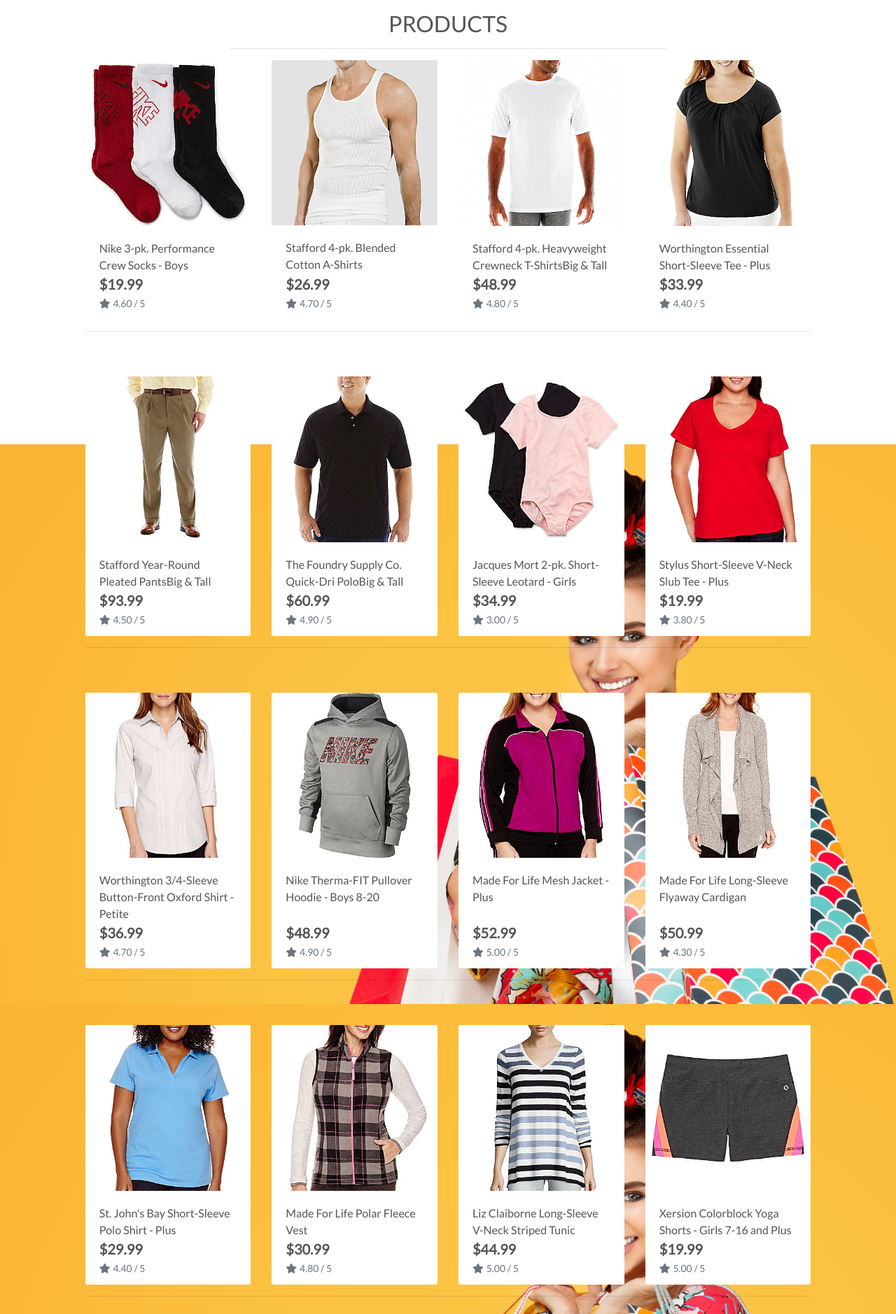
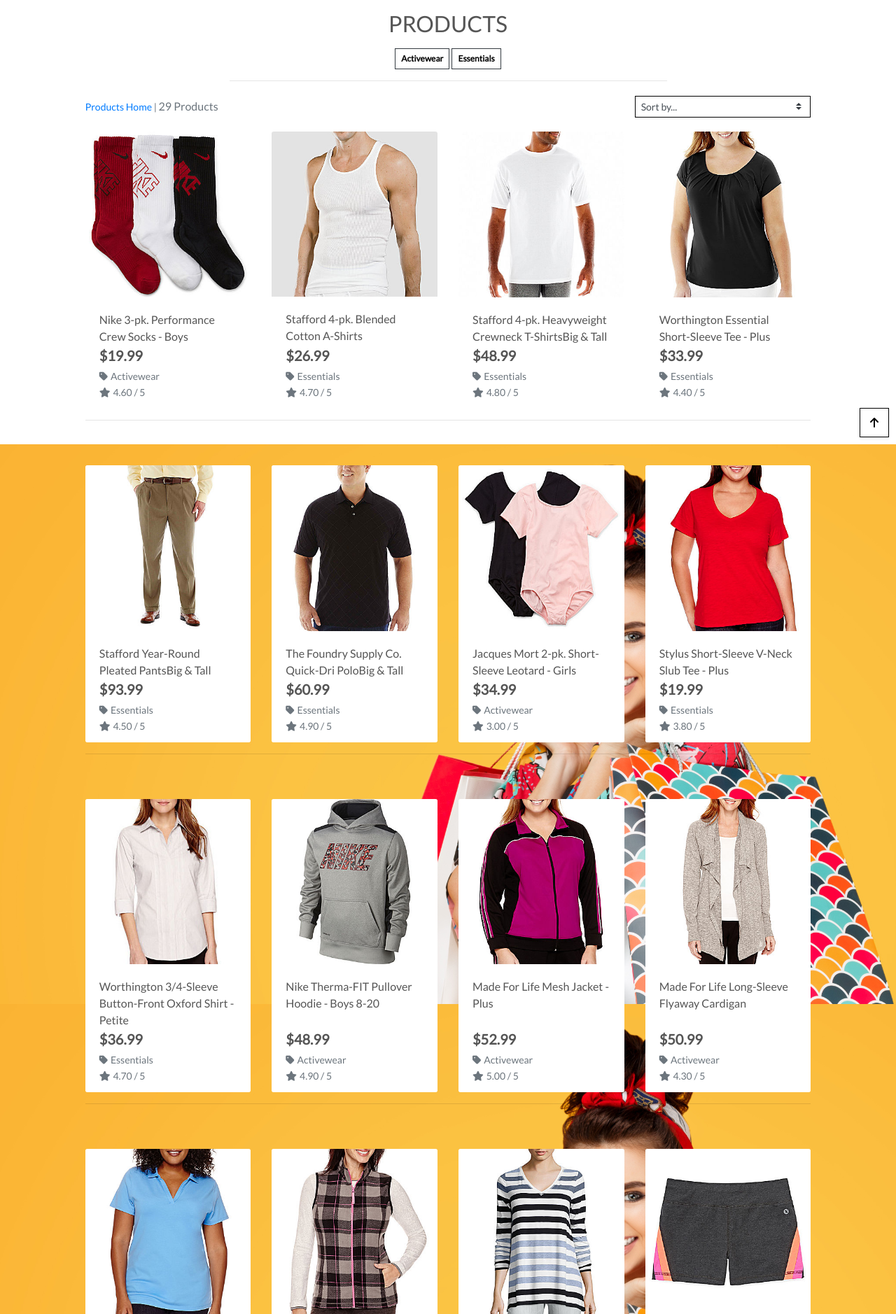
Before and after one commit to ZoltanSzarvas0209/boutique_ado_v1, a Django app: a page that uses templates/includes/main-nav.html in a window 1280 px wide. Shown: the part 165-2043 px from the top of the page at 70% size. Run offline with Django 3.2, Linux system fonts and the light colour scheme; data comes from the database, SQL or seed files in the repository; some libraries are stand-ins or nearby versions.

Commit message:
product sorting functionalities implemented

```diff
--- a/products/models.py
+++ b/products/models.py
@@ -2,6 +2,10 @@ from django.db import models
 
 
 class Category(models.Model):
+
+    class Meta:
+        verbose_name_plural = 'Categories'
+
     name = models.CharField(max_length=254)
     friendly_name = models.CharField(max_length=254, null=True, blank=True)
 
--- a/products/templates/products/products.html
+++ b/products/templates/products/products.html
@@ -15,12 +15,41 @@
         <div class="row">
             <div class="col text-center mt-3">
                 <h2 class="logo-font">Products</h2>
+                {% for c in current_categories %}
+                    <a class="category-badge text-decoration-none" href="{% url 'products' %}?category={{ c.name }}">
+                        <span class="p-2 mt-2 badge badge-white text-black rounded-0 border border-dark">{{ c.friendly_name }}</span>
+                    </a>
+                {% endfor %}
                 <hr class="w-50 mb-1">
             </div>
         </div>
         <div class="row">
             <div class="product-container col-10 offset-1">
-                <div class="row mt-1 mb-2"></div>
+                <div class="row mt-1 mb-2">
+                    <div class="col-12 col-md-6 my-auto order-md-last d-flex justify-content-center justify-content-md-end">
+                        <div class="sort-select-wrapper w-50">
+                            <select id="sort-selector" class="custom-select custom-select-sm rounded-0 border border-{% if current_sorting != 'None_None' %}info{% else %}black{% endif %}">
+                                <option value="reset" {% if current_sorting == 'None_None' %}selected{% endif %}>Sort by...</option>
+                                <option value="price_asc" {% if current_sorting == 'price_asc' %}selected{% endif %}>Price (low to high)</option>
+                                <option value="price_desc" {% if current_sorting == 'price_desc' %}selected{% endif %}>Price (high to low)</option>
+                                <option value="rating_asc" {% if current_sorting == 'rating_asc' %}selected{% endif %}>Rating (low to high)</option>
+                                <option value="rating_desc" {% if current_sorting == 'rating_desc' %}selected{% endif %}>Rating (high to low)</option>
+                                <option value="name_asc" {% if current_sorting == 'name_asc' %}selected{% endif %}>Name (A-Z)</option>
+                                <option value="name_desc" {% if current_sorting == 'name_desc' %}selected{% endif %}>Name (Z-A)</option>
+                                <option value="category_asc" {% if current_sorting == 'category_asc' %}selected{% endif %}>Category (A-Z)</option>
+                                <option value="category_desc" {% if current_sorting == 'category_desc' %}selected{% endif %}>Category (Z-A)</option>
+                            </select>
+                        </div>
+                    </div>
+                    <div class="col-12 col-md-6 order-md-first">
+                        <p class="text-muted mt-3 text-center text-md-left">
+                            {% if search_term or current_categories or current_sorting != 'None_None' %}
+                                <span class="small"><a href="{% url 'products' %}">Products Home</a> | </span>
+                            {% endif %}
+                            {{ products|length }} Products{% if search_term %} found for <strong>"{{ search_term }}"</strong>{% endif %}
+                        </p>
+                    </div>
+                </div>
                 <div class="row">
                     {% for product in products %}
                         <div class="col-sm-6 col-md-6 col-lg-4 col-xl-3">
@@ -41,6 +70,13 @@
                                     <div class="row">
                                         <div class="col">
                                             <p class="lead mb-0 text-left font-weight-bold">${{ product.price }}</p>
+                                            {% if product.category %}
+                                            <p class="small mt-1 mb-0">
+                                                <a class="text-muted" href="{% url 'products' %}?category={{ product.category.name }}">
+                                                    <i class="fas fa-tag mr-1"></i>{{ product.category.friendly_name }}
+                                                </a>
+                                            </p>
+                                            {% endif %}
                                             {% if product.rating %}
                                                 <small class="text-muted"><i class="fas fa-star mr-1"></i>{{ product.rating }} / 5</small>
                                             {% else %}
@@ -76,4 +112,41 @@
             </div>
         </div>
     </div>
+    <div class="btt-button shadow-sm rounded-0 border border-black">
+        <a class="btt-link d-flex h-100">
+            <i class="fas fa-arrow-up text-black mx-auto my-auto"></i>
+        </a>
+    </div>
 {% endblock %}
+
+{% block postloadjs %}
+    {{ block.super }}
+    <script type="text/javascript">
+		$('.btt-link').click(function(e) {
+			window.scrollTo(0,0)
+		})
+	</script>
+
+    <script type="text/javascript">
+        $('#sort-selector').change(function() {
+            var selector = $(this);
+            var currentUrl = new URL(window.location);
+
+            var selectedVal = selector.val();
+            if(selectedVal != "reset"){
+                var sort = selectedVal.split("_")[0];
+                var direction = selectedVal.split("_")[1];
+
+                currentUrl.searchParams.set("sort", sort);
+                currentUrl.searchParams.set("direction", direction);
+
+                window.location.replace(currentUrl);
+            } else {
+                currentUrl.searchParams.delete("sort");
+                currentUrl.searchParams.delete("direction");
+
+                window.location.replace(currentUrl);
+            }
+        })
+    </script>
+{% endblock %}
--- a/products/views.py
+++ b/products/views.py
@@ -1,6 +1,8 @@
 from django.shortcuts import render, redirect, reverse, get_object_or_404
 from django.contrib import messages
 from django.db.models import Q
+from django.db.models.functions import Lower
+
 from .models import Product, Category
 
 # Create your views here.
@@ -11,8 +13,24 @@ def all_products(request):
     products = Product.objects.all()
     query = None
     categories = None
+    sort = None
+    direction = None
 
     if request.GET:
+        if 'sort' in request.GET:
+            sortkey = request.GET['sort']
+            sort = sortkey
+            if sortkey == 'name':
+                sortkey = 'lower_name'
+                products = products.annotate(lower_name=Lower('name'))
+            if sortkey == 'category':
+                sortkey = 'category__name'
+            if 'direction' in request.GET:
+                direction = request.GET['direction']
+                if direction == 'desc':
+                    sortkey = f'-{sortkey}'
+            products = products.order_by(sortkey)
+
         if 'category' in request.GET:
             categories = request.GET['category'].split(',')
             products = products.filter(category__name__in=categories)
@@ -27,10 +45,13 @@ def all_products(request):
             queries = Q(name__icontains=query) | Q(description__icontains=query)
             products = products.filter(queries)
 
+    current_sorting = f'{sort}_{direction}'
+
     context = {
         'products': products,
         'search_term': query,
         'current_categories': categories,
+        'current_sorting': current_sorting,
     }
 
     return render(request, 'products/products.html', context)
--- a/static/css/base.css
+++ b/static/css/base.css
@@ -70,6 +70,23 @@ body {
 	z-index: -1;
 }
 
+a.category-badge > span.badge:hover {
+    background: #212529 !important;
+    color: #fff !important;
+}
+
+.btt-button {
+    height: 42px;
+    width: 42px;
+    position: fixed;
+    bottom: 10px;
+    right: 10px;
+}
+
+.btt-link {
+    cursor: pointer;
+}
+
 /* -------------------------------- Media Queries */
 
 /* Slightly larger container on xl screens */
@@ -93,3 +110,14 @@ body {
         padding-top: 164px;
     }
 }
+
+/* pad the top a bit when navbar is collapsed on mobile */
+@media (max-width: 991px) {
+    .header-container {
+        padding-top: 116px;
+    }
+
+    body {
+        height: calc(100vh - 116px);
+    }
+}
--- a/templates/includes/main-nav.html
+++ b/templates/includes/main-nav.html
@@ -5,9 +5,9 @@
                 All Products
             </a>
             <div class="dropdown-menu border-0" aria-labelledby="all-products-link">
-                <a href="" class="dropdown-item">By Price</a>
-                <a href="" class="dropdown-item ">By Rating</a>
-                <a href="" class="dropdown-item ">By Category</a>
+                <a href="{% url 'products' %}?sort=price&direction=asc" class="dropdown-item">By Price</a>
+                <a href="{% url 'products' %}?sort=rating&direction=desc" class="dropdown-item ">By Rating</a>
+                <a href="{% url 'products' %}?sort=category&direction=asc" class="dropdown-item ">By Category</a>
                 <a href="{% url 'products' %}" class="dropdown-item">All Products</a>
             </div>
         </li>
```
Also changed, not shown: products/templates/products/product_detail.html (+7 -0 lines).
